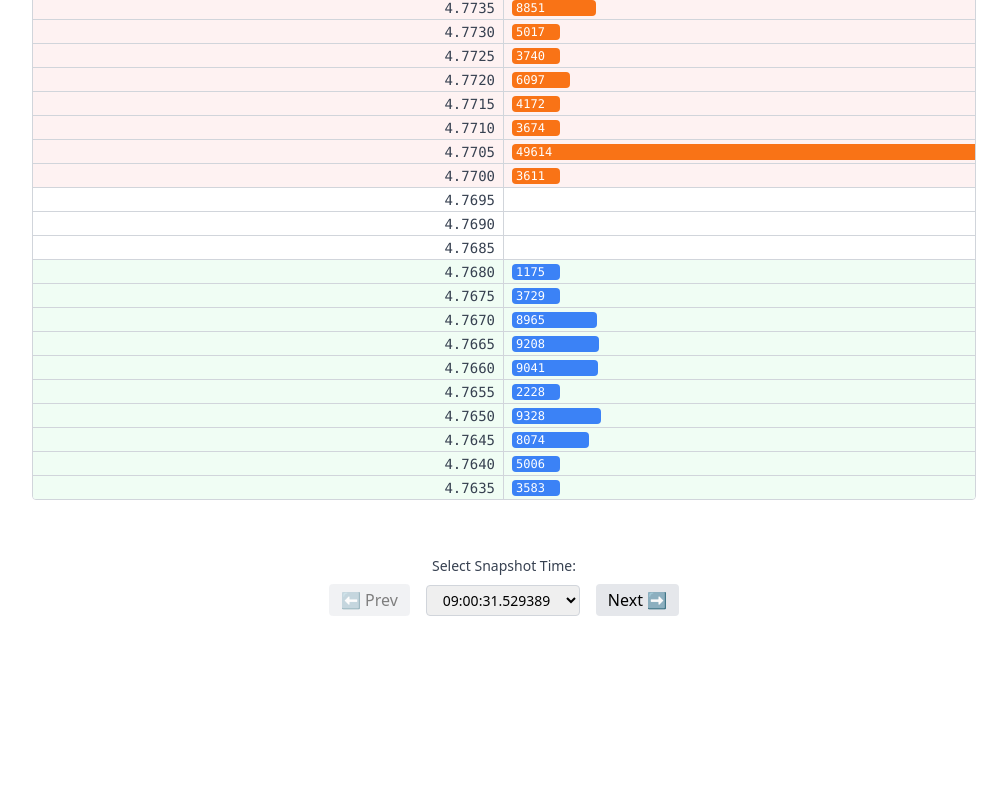
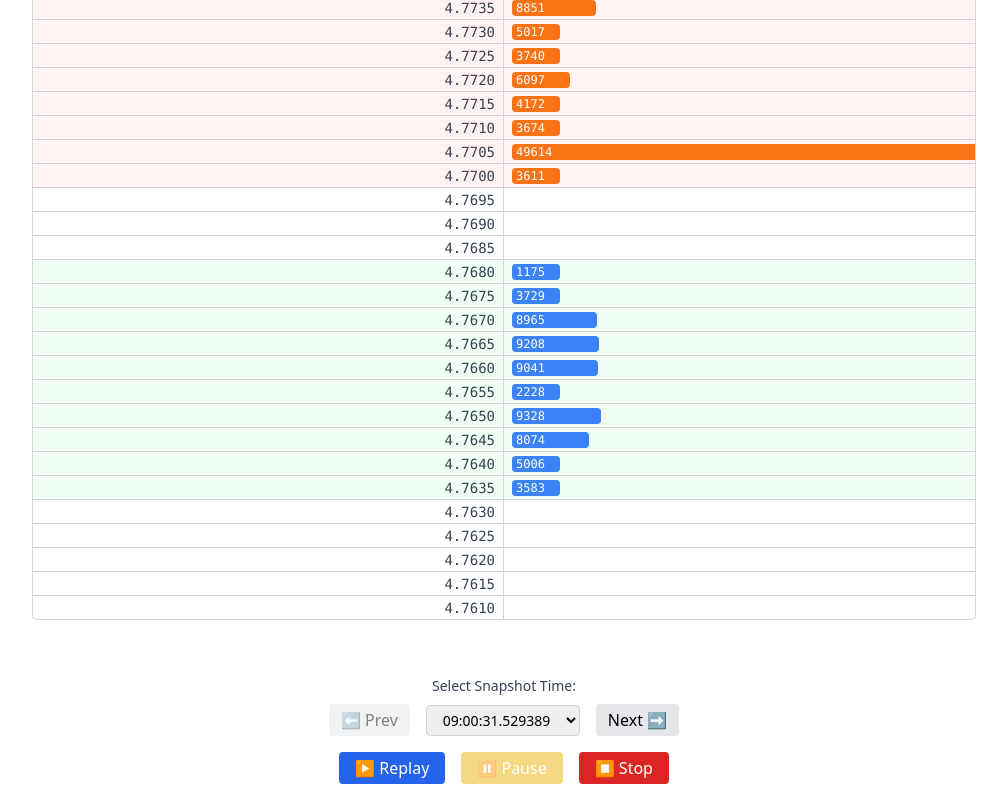
Before and after one commit to lbmrytskv/Orderbook, an Angular app: page / in a window 1280 px wide. Shown: the part 251-1051 px from the top of the page, without its empty margins (136-1143 px from the left). Before the commit the page ends 883 px from the top, so only its background shows below. Built offline with nearby package versions, Linux system fonts and the light colour scheme.

Commit message:
changed some styles for smooth replay

```diff
--- a/src/app/app.component.html
+++ b/src/app/app.component.html
@@ -3,7 +3,7 @@
   <!-- SNAPSHOT VISUALIZATION -->
   <app-order-book *ngIf="selectedSnapshot" [snapshot]="selectedSnapshot" />
 
-  <!-- NAVIGATION CONTROLS BELOW -->
+  <!-- NAVIGATION CONTROLS -->
   <div class="mt-8 text-center">
     <label for="snapshotSelect" class="block text-sm font-medium text-gray-700 mb-2">
       Select Snapshot Time:
@@ -36,5 +36,31 @@
         Next ➡
       </button>
     </div>
+
+    <!-- REPLAY CONTROLS -->
+    <div class="mt-4 flex justify-center gap-4">
+      <button
+        class="px-4 py-1 bg-blue-600 text-white rounded hover:bg-blue-700 disabled:opacity-50"
+        (click)="startReplay()"
+        [disabled]="isReplaying"
+      >
+        ▶ Replay
+      </button>
+
+      <button
+        class="px-4 py-1 bg-yellow-500 text-white rounded hover:bg-yellow-600 disabled:opacity-50"
+        (click)="pauseReplay()"
+        [disabled]="!isReplaying"
+      >
+        ⏸ Pause
+      </button>
+
+      <button
+        class="px-4 py-1 bg-red-600 text-white rounded hover:bg-red-700"
+        (click)="stopReplay()"
+      >
+        ⏹ Stop
+      </button>
+    </div>
   </div>
 </div>
--- a/src/app/app.component.ts
+++ b/src/app/app.component.ts
@@ -13,6 +13,8 @@ export class AppComponent implements OnInit {
   snapshots: OrderBookSnapshot[] = [];
   selectedSnapshot: OrderBookSnapshot | null = null;
   currentIndex = 0;
+  isReplaying = false;
+  replayTimeouts: any[] = [];
 
   constructor(private dataService: OrderBookDataService) {}
 
@@ -47,4 +49,52 @@ export class AppComponent implements OnInit {
       this.selectedSnapshot = this.snapshots[this.currentIndex];
     }
   }
+
+  startReplay() {
+    if (this.snapshots.length < 2) return;
+
+    this.stopReplay();
+    const times = this.snapshots.map(s => this.parseTime(s.Time));
+    const totalTime = times[times.length - 1] - times[0];
+    const targetDuration = 30000;
+    const scale = targetDuration / totalTime;
+
+    this.isReplaying = true;
+
+    for (let i = 1; i < this.snapshots.length; i++) {
+      const realDelay = times[i] - times[0];
+      const scaledDelay = realDelay * scale;
+
+      const timeout = setTimeout(() => {
+        this.currentIndex = i;
+        this.selectedSnapshot = this.snapshots[i];
+        if (i === this.snapshots.length - 1) this.isReplaying = false;
+      }, scaledDelay);
+
+      this.replayTimeouts.push(timeout);
+    }
+  }
+
+  pauseReplay() {
+    this.replayTimeouts.forEach(t => clearTimeout(t));
+    this.replayTimeouts = [];
+    this.isReplaying = false;
+  }
+
+  stopReplay() {
+    this.pauseReplay();
+    this.currentIndex = 0;
+    this.selectedSnapshot = this.snapshots[0];
+  }
+
+  parseTime(timeStr: string): number {
+    const [hh, mm, rest] = timeStr.split(':');
+    const [ss, ms] = rest.split('.');
+    return (
+      parseInt(hh) * 3600000 +
+      parseInt(mm) * 60000 +
+      parseInt(ss) * 1000 +
+      parseInt(ms)
+    );
+  }
 }
--- a/src/app/components/order-book/order-book.component.html
+++ b/src/app/components/order-book/order-book.component.html
@@ -17,14 +17,14 @@
     </div>
   </div>
 
-
   <!-- HEADER ROW -->
   <div class="grid grid-cols-2 font-mono text-sm font-semibold border border-gray-300 border-b-0">
     <div class="text-right pr-2 py-2 border-r border-gray-300">Price</div>
     <div class="text-left pl-2 py-2">Size</div>
   </div>
 
-  <div class="grid grid-cols-2 gap-0 font-mono text-sm border border-gray-300 rounded overflow-hidden">
+  <!-- FIXED HEIGHT CONTAINER -->
+  <div class="grid grid-cols-2 gap-0 font-mono text-sm border border-gray-300 rounded overflow-hidden h-[674px] overflow-y-auto">
 
     <!-- PRICE COLUMN -->
     <div class="flex flex-col divide-y divide-gray-300 text-right text-gray-700 border-r border-gray-300">
--- a/src/app/components/order-book/order-book.component.ts
+++ b/src/app/components/order-book/order-book.component.ts
@@ -50,6 +50,19 @@ export class OrderBookComponent {
     levels.push({ price, askSize, bidSize });
   }
 
+  // Ensure we have at least 28 rows
+  // If we have less than 28 rows, fill the rest with the lowest price
+  const requiredRowCount = 28;
+  if (levels.length < requiredRowCount) {
+    const lowestPrice = levels.length > 0 ? levels[levels.length - 1].price : minPrice;
+    let p = lowestPrice - step;
+
+    while (levels.length < requiredRowCount) {
+      levels.push({ price: +p.toFixed(4) });
+      p -= step;
+    }
+  }
+
   return levels;
 }
 
```
Also changed, not shown: src/app/components/order-book/order-book.component.css (+0 -33 lines). Lines whose indentation alone changed are shown as unchanged.
